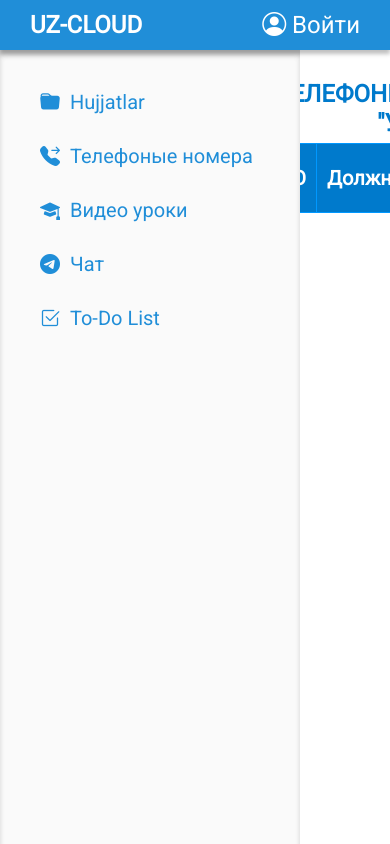
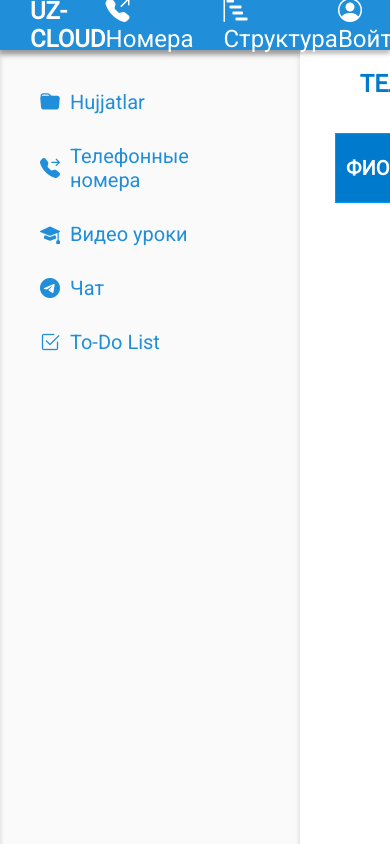
Before and after one commit to kingoker/uz-cloud, a Django app: page / in a window 390 px wide; the page is wider, and only the part inside the window is pictured. Run offline with Django 4.2, Linux system fonts and the light colour scheme; data that the repository does not hold is empty; some libraries are stand-ins or nearby versions.

Commit message:
phones fixed

```diff
--- a/root/static/css/main.css
+++ b/root/static/css/main.css
@@ -517,6 +517,17 @@
 .phoneNumbers__table_container{
     margin-bottom: 40px;
 }
+.phoneNumbers__table_container-fixed{
+    position: fixed;
+    top: 70px;
+    background-color: #fff;
+    z-index: 100;
+}
+.margin-bottom-100{
+    margin-bottom: 100px;
+}
+
+
 .phoneNumbers__table{
     font-weight: 400;
     font-size: 20px;
--- a/root/static/js/jcript.js
+++ b/root/static/js/jcript.js
@@ -129,3 +129,24 @@
         time.textContent = hours + ":" + minutes  + ":" + seconds;
     })
 }
+
+
+
+// Плавная прокрутка якорных ссылок
+// выбираем все якорные ссылки на странице
+const anchors = document.querySelectorAll('a[href*="#"]');
+
+// добавляем обработчик событий на каждую якорную ссылку
+for (let anchor of anchors) {
+  anchor.addEventListener('click', function (e) {
+    e.preventDefault(); // отменяем стандартное поведение браузера при клике на ссылку
+    const blockID = anchor.getAttribute('href').substr(1); // получаем id элемента, на который ссылается якорная ссылка
+    const block = document.getElementById(blockID); // получаем целевой элемент
+    const offset = 95; // задаем отступ для остановки прокрутки
+    const top = block.getBoundingClientRect().top + window.pageYOffset - offset; // вычисляем позицию целевого элемента с учетом отступа
+    window.scrollTo({
+      top: top,
+      behavior: 'smooth'
+    }); // прокручиваем страницу к целевому элементу с учетом отступа
+  });
+}
--- a/root/templates/custom/base.html
+++ b/root/templates/custom/base.html
@@ -50,7 +50,7 @@
                     </a>
                     <a href="{% url 'phoneNumbers' %}" class="sidebar__item">
                         <i class="bi bi-telephone-forward-fill"></i>
-                        Телефоные номера
+                        Телефонные номера
                     </a>
                     <a href="{% url 'creating' %}" class="sidebar__item">
                         <i class="bi bi-mortarboard-fill"></i>
--- a/root/templates/phoneNumbers.html
+++ b/root/templates/phoneNumbers.html
@@ -1,10 +1,27 @@
 {% extends 'custom/base.html' %}
+{% load static %}
 
 
+<!-- Блок инструментов -->
+{% block tools %}
+    <div class="header__tools tools">
+        <a href="#phoneNumbers" class="tools__link">
+            <i class="bi bi-telephone-outbound-fill"></i>
+            Номера
+        </a>
+        <a href="#upload__file" class="tools__link">
+            <i class="bi bi-bar-chart-steps"></i>
+            Структура
+        </a>
+    </div>
+{% endblock %}
+
+
+<!-- Основной контект -->
 {% block content %}
-    <div class="phoneNumbers">
+    <div class="phoneNumbers" id="phoneNumbers">
         <div class="phoneNumbers__container">
-            <div class="phoneNumbers__table_container">
+            <div class="phoneNumbers__table_container phoneNumbers__table_container-fixed">
                 <h2 class="phoneNumbers__title text-centered phoneNumbers__title-main">ТЕЛЕФОННЫЕ НОМЕРА АССОЦИАЦИИ "УЗТЕКСТИЛЬПРОМ"</h2>
                 <table class="phoneNumbers__table">
                     <thead>
@@ -18,10 +35,11 @@
                     </thead>
                 </table>
             </div>
+            <div class="margin-bottom-100"></div>
 
             {% for department in departments %}
             {% if department.customuser_set.all %}
-            <div class="phoneNumbers__table_container">
+            <div class="phoneNumbers__table_container phoneNumbers__table_container_top">
                 <h2 class="phoneNumbers__title text-centered text-grey">{{ department.name }}</h2>
                 <table class="phoneNumbers__table">
                     <tbody>
@@ -39,8 +57,9 @@
             </div>
             {% endif %}
             {% endfor %}
-
-
+            <div class="structure" id="structure">
+                <img class="img structure__img" src="" alt="">
+            </div>
         </div>
     </div>
 {% endblock %}
```
